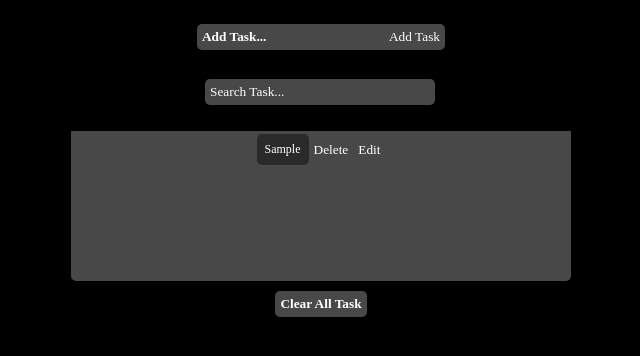
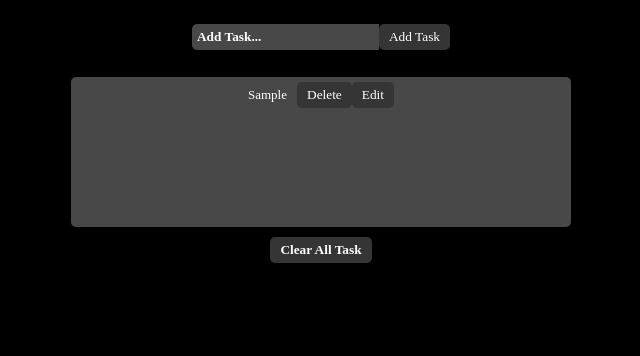
Before and after one commit to mohammad-anash/Task-Managment-Project, a plain HTML site: page index.html in a window 1280 px wide. Both pictures are taken after typing "Sample" into the empty fields and a click on the button "Add Task". Shown: the part 70-426 px from the top of the page, without its empty margins (319-959 px from the left). Drawn offline with Linux system fonts and the light colour scheme.

Commit message:
Updated file

```diff
--- a/css/style.css
+++ b/css/style.css
@@ -48,16 +48,17 @@ input::placeholder {
   color: white;
 }
 
-.search-input {
+.search-container {
   width: 50%;
   height: 50px;
   display: flex;
   align-items: start;
+  flex-direction: column;
   justify-content: start;
   margin: 2px auto;
 }
 
-.search-input input {
+.search-container input {
   background-color: rgb(72, 72, 72);
   color: silver;
   width: 150px;
@@ -107,19 +108,44 @@ span {
   color: transparent;
 }
 
-.task {
-  padding: 3px;
-  color: white;
-  background-color: rgb(72, 72, 72);
+.task-div {
   display: flex;
   align-items: center;
   justify-content: center;
+  padding: 5px;
 }
 
 .task-name {
+  color: white;
+  text-transform: capitalize;
+  font-size: 13px;
+  padding-right: 10px;
+}
+
+.btn {
+  background-color: rgb(53, 53, 53);
+  padding: 5px 10px;
+  color: white;
+  border-radius: 5px;
+  cursor: pointer;
+}
+
+.search-item {
+  width: 100%;
+  background-color: black;
   padding: 8px;
-  background-color: rgb(42, 42, 42);
-  font-size: 12px;
   border-radius: 5px;
+  z-index: 99999;
   color: white;
+  font-size: 10px;
+  cursor: pointer;
 }
+
+.item {
+  border-radius: 2px;
+  padding: 8px;
+}
+.item:hover {
+  transition: ease;
+  background-color: rgb(45, 45, 45);
+}
--- a/index.html
+++ b/index.html
@@ -13,9 +13,11 @@
         <input type="text" id="task-input" placeholder="Add Task..." />
         <button class="add-task btn">Add Task</button>
       </div>
-      <div class="search-input">
+      <!-- <div class="search-container">
         <input type="text" id="search-input" placeholder="Search Task..." />
-      </div>
+        <div class="search-item">
+        </div>
+      </div> -->
       <div class="task-container"></div>
       <button class="clear-task btn">clear All Task</button>
     </div>
--- a/js/index.js
+++ b/js/index.js
@@ -1,58 +1,87 @@
-const taskInput = document.getElementById("task-input");
-const addTask = document.querySelector(".add-task");
-const searchInput = document.getElementById("search-input");
-const clearTask = document.querySelector(".clear-task");
-const taskContainer = document.querySelector(".task-container");
-
-function makeTaskElement() {
-  const taskName = document.createElement("div");
-  const deleteBtn = document.createElement("button");
-  const editBtn = document.createElement("button");
-  const task = document.createElement("div");
-
-  // add class in Element
-  deleteBtn.classList.add("delete", "btn");
-  editBtn.classList.add("edit", "btn");
-  taskName.classList.add("task-name");
-  task.classList.add("task");
-
-  task.addEventListener("click", function (e) {
-    addFunctionalityOnOtherElements(e.target);
-  });
-
-  // fill text in Element
-  deleteBtn.innerText = "Delete";
-  editBtn.innerText = "Edit";
-  taskName.innerText = taskInput.value;
-
-  task.append(taskName, deleteBtn, editBtn);
-  taskContainer.appendChild(task);
-
-  taskInput.value = "";
+function qS(selector) {
+  return document.querySelector(selector);
 }
 
-function deleteAllTaskElement() {
-  document.querySelectorAll(".task").forEach((Item) => Item.remove());
+const taskInput = qS("#task-input");
+const addTask = qS(".add-task");
+const searchInput = qS("#search-input");
+const clearTaskButton = qS(".clear-task");
+const taskContainer = qS(".task-container");
+const container = qS(".container");
+const fragment = document.createDocumentFragment();
+
+// Function to create and fix elements
+function makeAndFixElement(ele, attType, attName, appendWith) {
+  const element = document.createElement(ele);
+
+  if (attType && attName) {
+    element.setAttribute(attType, attName);
+  }
+  if (appendWith) {
+    appendWith.append(element);
+  }
+
+  return element;
 }
 
-function addFunctionalityOnOtherElements(getElement) {
-  if (getElement.classList[0] === "delete") {
-    document.querySelector(".task").remove();
+addTask.addEventListener("click", () => {
+  if (taskInput.value.length === 0) {
+    alert("please fill text in your Input");
+  } else {
+    const taskDiv = makeAndFixElement(
+      "div",
+      "class",
+      "task-div",
+      taskContainer
+    );
+    const taskName = makeAndFixElement(
+      "div",
+      "class",
+      "task-name",
+      taskContainer
+    );
+    const deleteButton = makeAndFixElement(
+      "button",
+      "class",
+      "delete-btn btn",
+      taskContainer
+    );
+    const editButton = makeAndFixElement(
+      "button",
+      "class",
+      "edit-btn btn",
+      taskContainer
+    );
+
+    // fill text in element
+    taskName.textContent = taskInput.value;
+    deleteButton.innerText = "Delete";
+    editButton.innerText = "Edit";
+
+    // add event on taskDiv
+    taskDiv.addEventListener("click", function (event) {
+      addFunctionalityOnOtherElement(event);
+    });
+
+    taskDiv.append(taskName, deleteButton, editButton);
+    taskContainer.append(taskDiv);
+    fragment.append(container);
+    document.body.append(fragment);
+
+    taskInput.value = "";
   }
+});
 
-  if (getElement.classList[0] === "edit") {
-    const taskName = document
-      .querySelectorAll(".task-name")
-      .forEach((taskText) => {
-        return taskText;
-      });
+function addFunctionalityOnOtherElement(detials) {
+  if (detials.target.classList[0] === "delete-btn") {
+    document.querySelector(".task-div").remove();
+  }
+  if (detials.target.classList[0] === "edit-btn") {
+    const getTaskNameText =
+      detials.target.parentElement.querySelector(".task-name");
+    let user = prompt("change your text as you want");
 
-    console.log(taskName);
+    let getText = getTaskNameText.innerText;
+    getTaskNameText.innerText = `${getText} ${user}`;
   }
 }
-
-// add click event on addTask button for creating task element;
-addTask.addEventListener("click", makeTaskElement);
-
-// add Delete Functionality to Delete All Task Element Select Elements
-clearTask.addEventListener("click", deleteAllTaskElement);
```
